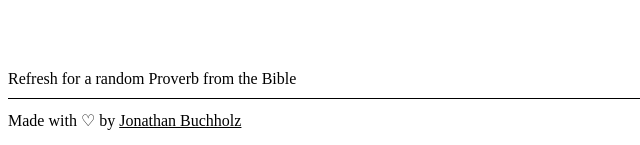
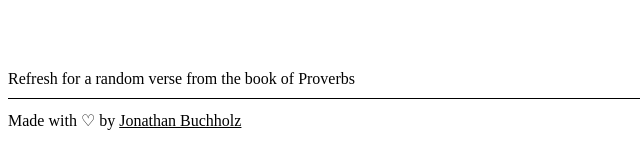
Before and after one commit to JonathanBuchh/proverb, a plain HTML site: page index.html in a window 1280 px wide. Shown: the part 652-797 px from the top of the page, 0-640 px from the left. Drawn offline with Linux system fonts and the light colour scheme.

Commit message:
Change title

```diff
--- a/index.html
+++ b/index.html
@@ -1,10 +1,10 @@
 <!DOCTYPE html>
 <html lang="en">
 <head>
-  <title>buchh.fun/proverb</title>
+  <title>Random Proverb</title>
   <meta charset="utf-8"/>
   <meta name="viewport" content="width=device-width,initial-scale=1"/>
-  <meta name="description" content="Random Proverb"/>
+  <meta name="description" content="A random verse from the book of Proverbs"/>
   <link rel="stylesheet" href="style.css">
   <meta name="color-scheme" content="dark light">
 </head>
@@ -15,7 +15,7 @@
     <small><a id="context" href="https://www.biblegateway.com/passage/?search=Proverbs1&version=KJV" target="_blank">Context</a></small>
   </main>
   <footer>
-    <small>Refresh for a random Proverb from the Bible</small>
+    <small>Refresh for a random verse from the book of Proverbs</small>
     <hr>
     <small>Made with ♡ by <a href="https://buchh.org" target="_blank">Jonathan Buchholz</a></small>
   </footer>
```
Also changed, not shown: 1 other file.
